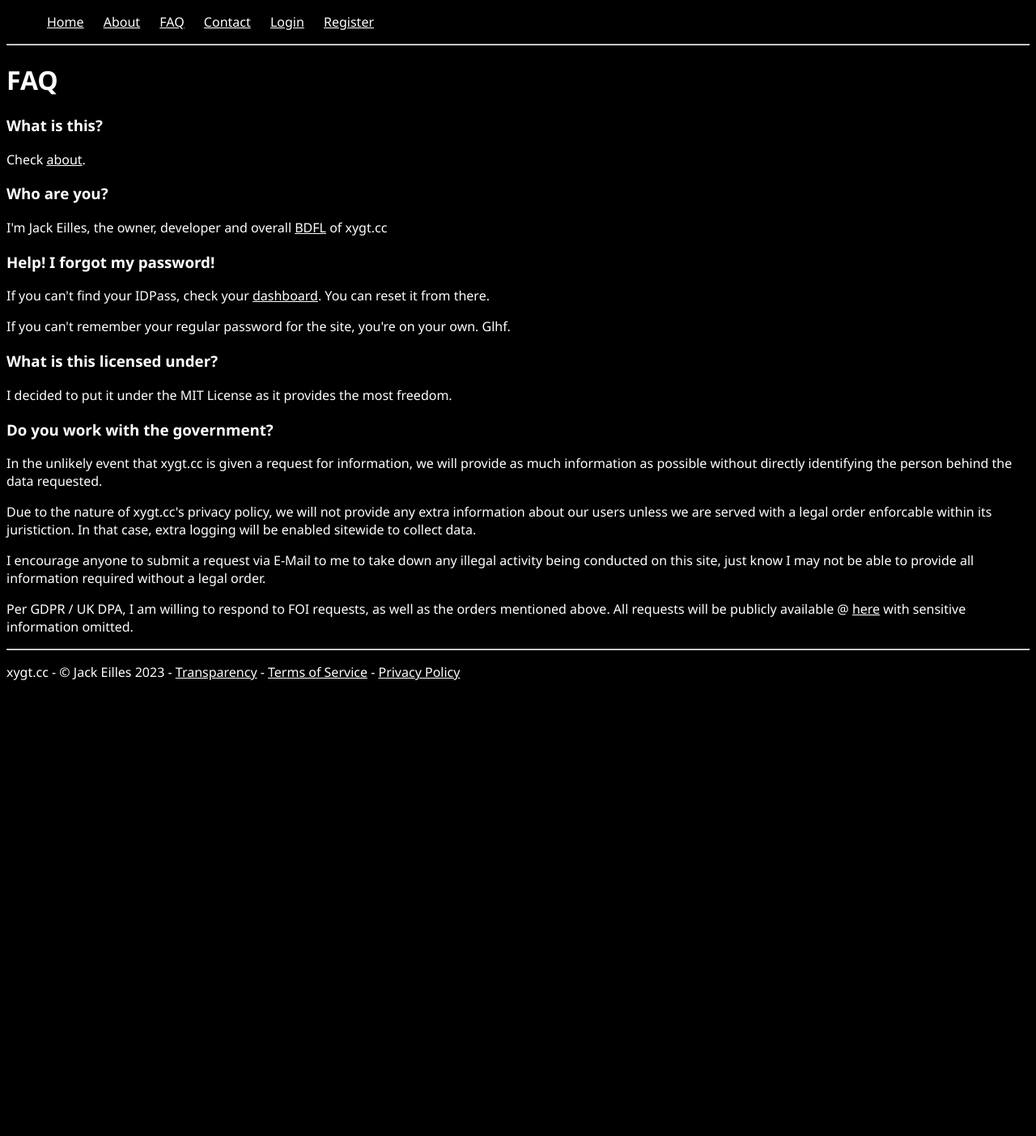
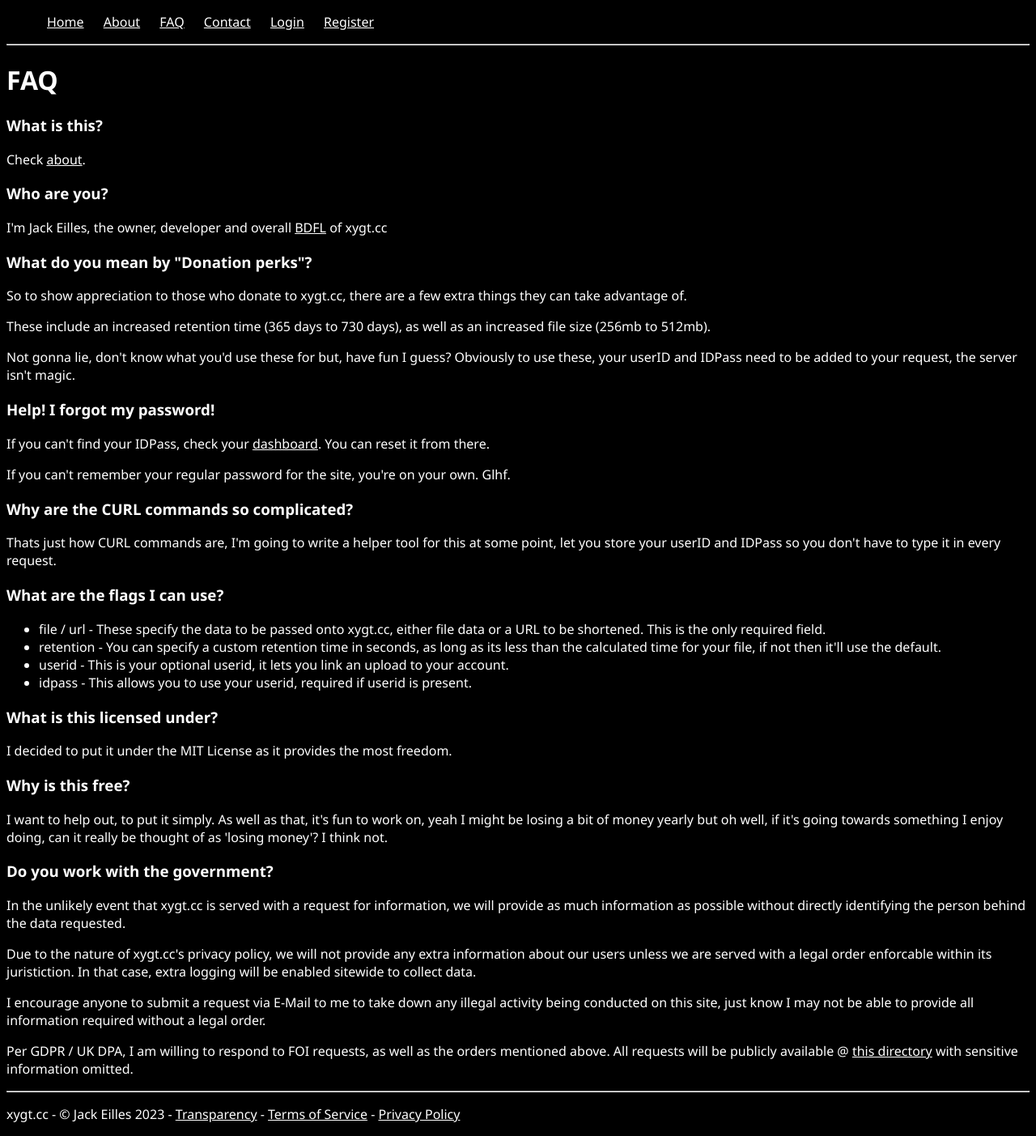
Before and after one commit to jackeilles/xygt, a Flask app: page /faq in a window 1280 px wide. Shown: the whole page at 81% size. Before the commit the page ends 840 px from the top, so only its background shows below. Run offline with Flask 3, Linux system fonts and the light colour scheme.

Commit message:
a few more pages done

```diff
--- a/app/routes.py
+++ b/app/routes.py
@@ -106,7 +106,7 @@ def about():
 
 @app.route('/tos')
 def tos():
-    return "placeholder"
+    return render_template('tos.html')
 
 @app.route('/privacy')
 def privacy():
@@ -118,7 +118,7 @@ def faq():
 
 @app.route('/contact')
 def contact():
-    return "placeholder"
+    return render_template('contact.html')
 
 @app.route('/transparency')
 def transparency():
--- a/app/static/css/style.css
+++ b/app/static/css/style.css
@@ -5,7 +5,7 @@ body {
     font-size: 16px;
 }
 
-ul li {
+.nav-item {
     display: inline;
     margin: 0 10px;
 }
--- a/app/templates/base.html
+++ b/app/templates/base.html
@@ -8,15 +8,15 @@
 </head>
 <body>
     <ul>
-        <li><a href="{{ url_for('index') }}">Home</a></li>
-        <li><a href="{{ url_for('about') }}">About</a></li>
-        <li><a href="{{ url_for('faq') }}">FAQ</a></li>
-        <li><a href="{{ url_for('contact') }}">Contact</a></li>
+        <li class="nav-item"><a href="{{ url_for('index') }}">Home</a></li>
+        <li class="nav-item"><a href="{{ url_for('about') }}">About</a></li>
+        <li class="nav-item"><a href="{{ url_for('faq') }}">FAQ</a></li>
+        <li class="nav-item"><a href="{{ url_for('contact') }}">Contact</a></li>
         {% if current_user.is_authenticated %}
-            <li><a href="{{ url_for('logout') }}">Logout</a></li>
+            <li class="nav-item"><a href="{{ url_for('logout') }}">Logout</a></li>
         {% else %}
-            <li><a href="{{ url_for('login') }}">Login</a></li>
-            <li><a href="{{ url_for('register') }}">Register</a></li>
+            <li class="nav-item"><a href="{{ url_for('login') }}">Login</a></li>
+            <li class="nav-item"><a href="{{ url_for('register') }}">Register</a></li>
         {% endif %}
     </ul>
     <hr>
--- a/app/templates/faq.html
+++ b/app/templates/faq.html
@@ -1,18 +1,33 @@
 {% extends 'base.html' %}
 {% block content %}
     <h1>FAQ</h1>
-    <h3>What is this?</h3>
+    <h3 id="what">What is this?</h3>
     <p>Check <a href="about">about</a>.</p>
-    <h3>Who are you?</h3>
+    <h3 id="who">Who are you?</h3>
     <p>I'm Jack Eilles, the owner, developer and overall <a href="https://en.wikipedia.org/wiki/Benevolent_dictator_for_life">BDFL</a> of xygt.cc</p>
-    <h3>Help! I forgot my password!</h3>
+    <h3 id="perks">What do you mean by "Donation perks"?</h3>
+    <p>So to show appreciation to those who donate to xygt.cc, there are a few extra things they can take advantage of.</p>
+    <p>These include an increased retention time (365 days to 730 days), as well as an increased file size (256mb to 512mb).</p>
+    <p>Not gonna lie, don't know what you'd use these for but, have fun I guess? Obviously to use these, your userID and IDPass need to be added to your request, the server isn't magic.</p>
+    <h3 id="password">Help! I forgot my password!</h3>
     <p>If you can't find your IDPass, check your <a href="dashboard">dashboard</a>. You can reset it from there.</p>
     <p>If you can't remember your regular password for the site, you're on your own. Glhf.</p>
-    <h3>What is this licensed under?</h3>
+    <h3 id="fuckcurljkjk">Why are the CURL commands so complicated?</h3>
+    <p>Thats just how CURL commands are, I'm going to write a helper tool for this at some point, let you store your userID and IDPass so you don't have to type it in every request.</p>
+    <h3 id="flags">What are the flags I can use?</h3>
+    <ul>
+        <li>file / url - These specify the data to be passed onto xygt.cc, either file data or a URL to be shortened. This is the only required field.</li>
+        <li>retention - You can specify a custom retention time in seconds, as long as its less than the calculated time for your file, if not then it'll use the default.</li>
+        <li>userid - This is your optional userid, it lets you link an upload to your account.</li>
+        <li>idpass - This allows you to use your userid, required if userid is present.</li>
+    </ul>
+    <h3 id="license">What is this licensed under?</h3>
     <p>I decided to put it under the MIT License as it provides the most freedom.</p>
-    <h3>Do you work with the government?</h3>
-    <p>In the unlikely event that xygt.cc is given a request for information, we will provide as much information as possible without directly identifying the person behind the data requested.</p>
+    <h3 id="free">Why is this free?</h3>
+    <p>I want to help out, to put it simply. As well as that, it's fun to work on, yeah I might be losing a bit of money yearly but oh well, if it's going towards something I enjoy doing, can it really be thought of as 'losing money'? I think not.</p>
+    <h3 id="gov">Do you work with the government?</h3>
+    <p>In the unlikely event that xygt.cc is served with a request for information, we will provide as much information as possible without directly identifying the person behind the data requested.</p>
     <p>Due to the nature of xygt.cc's privacy policy, we will not provide any extra information about our users unless we are served with a legal order enforcable within its juristiction. In that case, extra logging will be enabled sitewide to collect data.</p>
     <p>I encourage anyone to submit a request via E-Mail to me to take down any illegal activity being conducted on this site, just know I may not be able to provide all information required without a legal order.</p>
-    <p>Per GDPR / UK DPA, I am willing to respond to FOI requests, as well as the orders mentioned above. All requests will be publicly available @ <a href="transparency/public">here</a> with sensitive information omitted.</p>
+    <p>Per GDPR / UK DPA, I am willing to respond to FOI requests, as well as the orders mentioned above. All requests will be publicly available @ <a href="transparency/public">this directory</a> with sensitive information omitted.</p>
 {% endblock %}
```
Also changed, not shown: app/templates/contact.html (added, +7 -0 lines), app/templates/tos.html (added, +30 -0 lines), config.py (+6 -1 lines).
